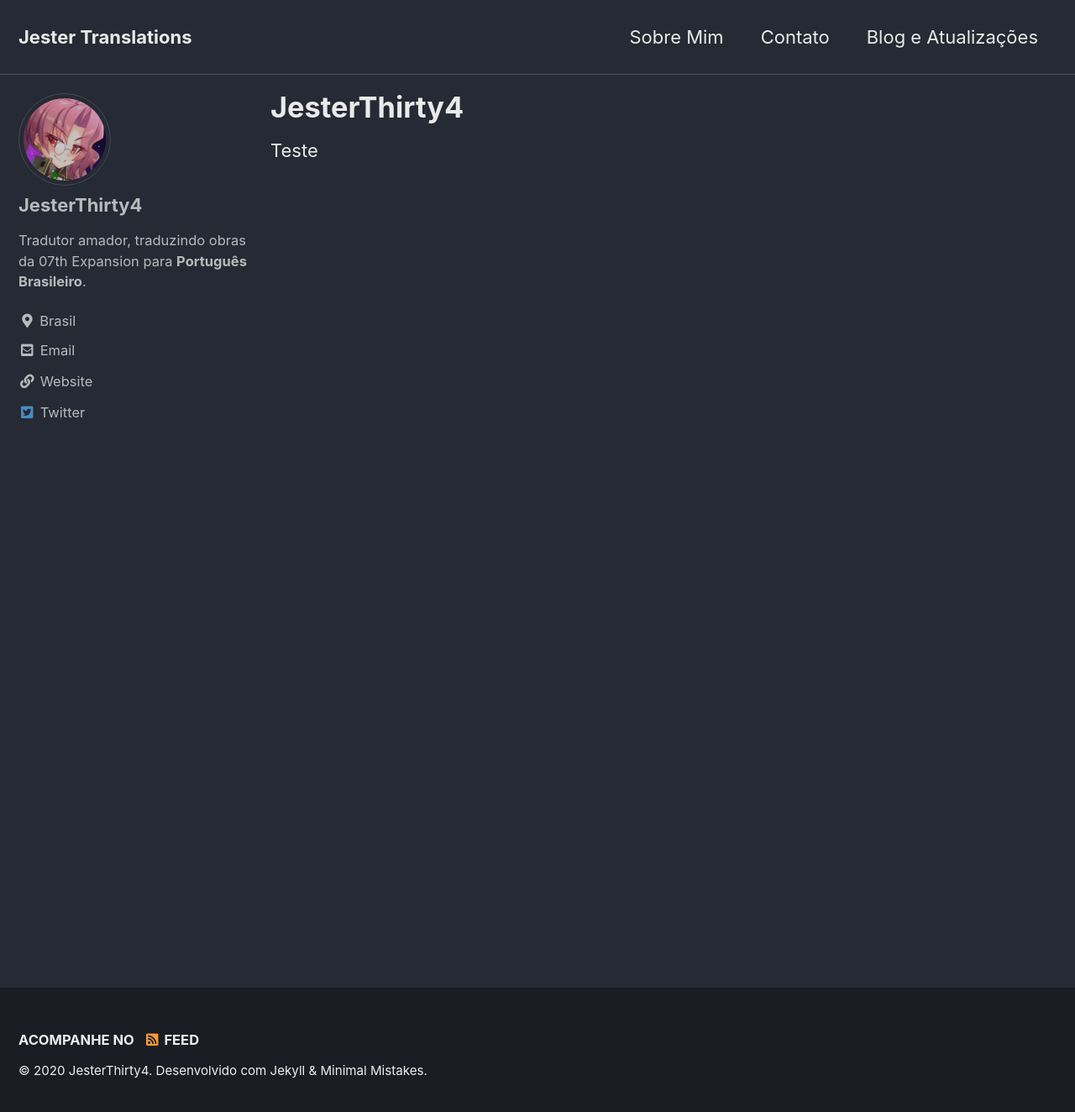
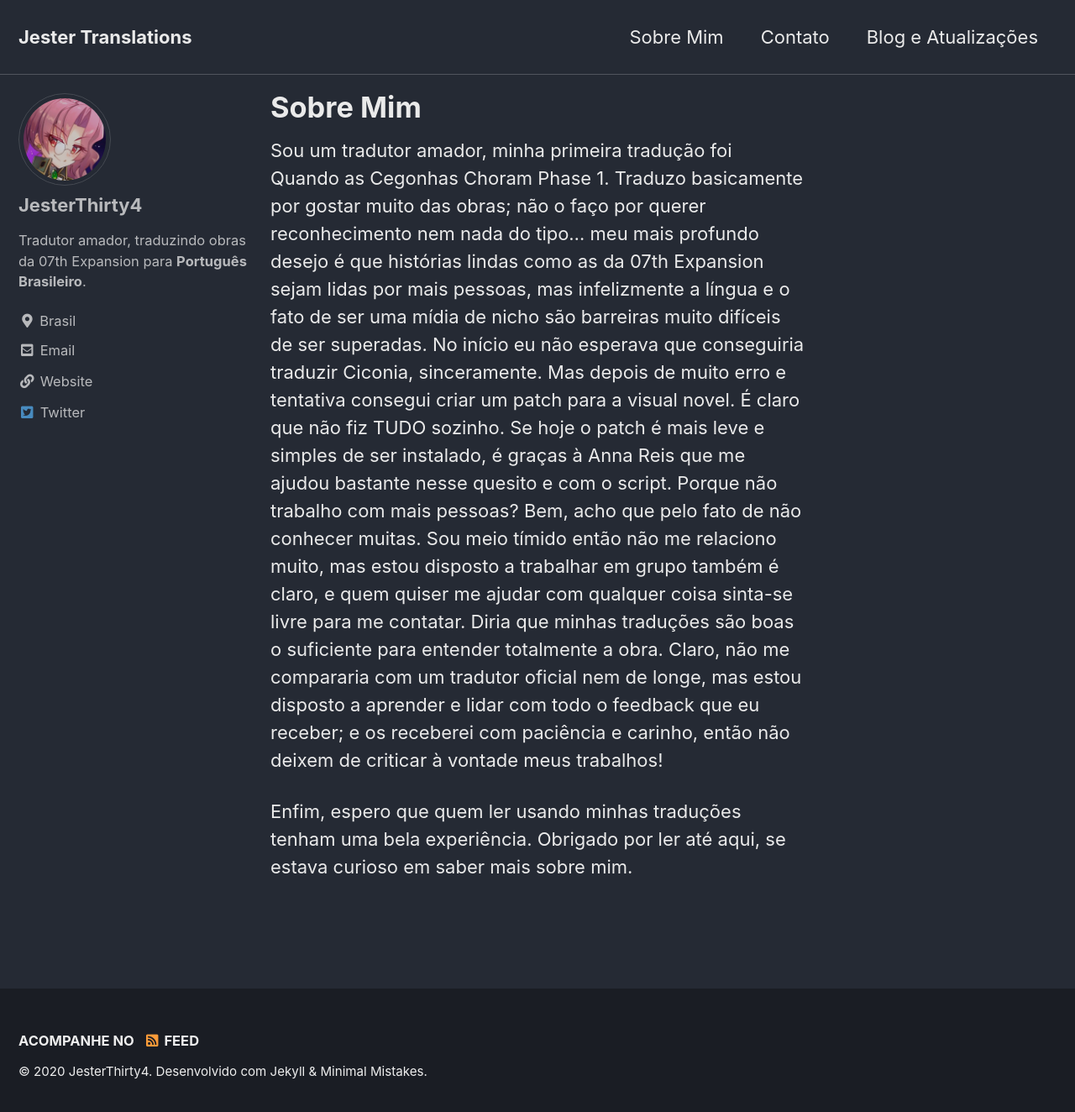
Before and after one commit to JesterThirty4/JesterThirty4.github.io, a Jekyll site: the page built from _pages/sobre-mim.md, in a window 1280 px wide and 1331 px high. Shown: the top 1324 px of the window at 84% size. Built offline with Jekyll 4.4.1, drawn with Linux system fonts in a browser that asks for light colours; cached includes are drawn as plain includes.

Commit message:
Update sobre-mim.md

```diff
--- a/_pages/sobre-mim.md
+++ b/_pages/sobre-mim.md
@@ -1,6 +1,11 @@
 ---
-title: JesterThirty4
+title: Sobre Mim
 layout: single
 author_profile: true
 ---
-Teste
+Sou um tradutor amador, minha primeira tradução foi Quando as Cegonhas Choram Phase 1. Traduzo basicamente por gostar muito das obras; não o faço por querer reconhecimento nem nada do tipo... meu mais profundo desejo é que histórias lindas como as da 07th Expansion sejam lidas por mais pessoas, mas infelizmente a língua e o fato de ser uma mídia de nicho são barreiras muito difíceis de ser superadas.
+No início eu não esperava que conseguiria traduzir Ciconia, sinceramente. Mas depois de muito erro e tentativa consegui criar um patch para a visual novel. É claro que não fiz TUDO sozinho. Se hoje o patch é mais leve e simples de ser instalado, é graças à Anna Reis que me ajudou bastante nesse quesito e com o script.
+Porque não trabalho com mais pessoas? Bem, acho que pelo fato de não conhecer muitas. Sou meio tímido então não me relaciono muito, mas estou disposto a trabalhar em grupo também é claro, e quem quiser me ajudar com qualquer coisa sinta-se livre para me contatar.
+Diria que minhas traduções são boas o suficiente para entender totalmente a obra. Claro, não me compararia com um tradutor oficial nem de longe, mas estou disposto a aprender e lidar com todo o feedback que eu receber; e os receberei com paciência e carinho, então não deixem de criticar à vontade meus trabalhos!
+
+Enfim, espero que quem ler usando minhas traduções tenham uma bela experiência. Obrigado por ler até aqui, se estava curioso em saber mais sobre mim.
```
